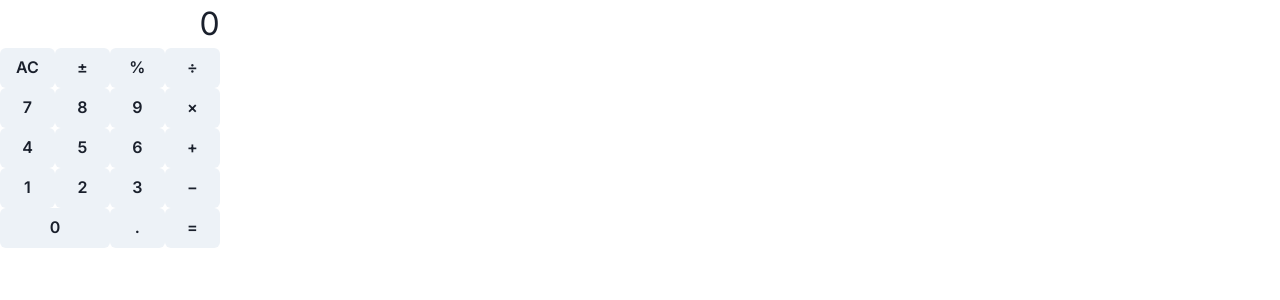
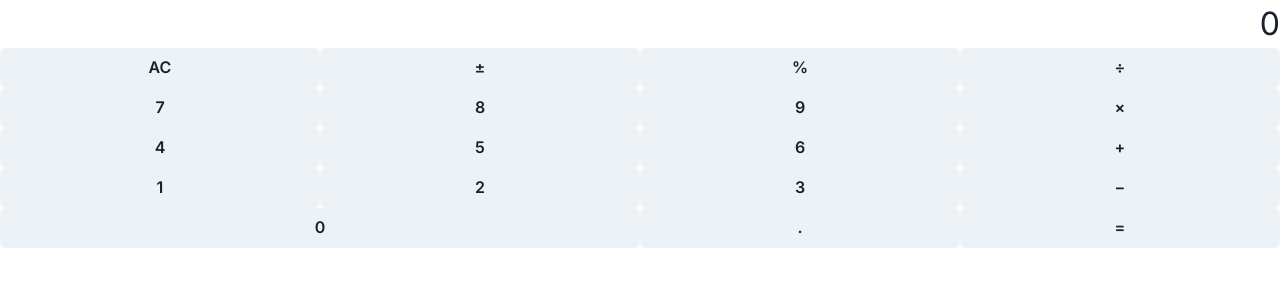
Before and after one commit to notato8dx/calculator, a Next.js app: page / in a window 1280 px wide. Shown: the top 300 px of the page. Built offline with nearby package versions, Linux system fonts and the light colour scheme.

Commit message:
Revert "Make buttons smaller"
This reverts commit 998b90c84ef2bb1a09c77a59190659b8f7999df3.

```diff
--- a/app/page.tsx
+++ b/app/page.tsx
@@ -1,6 +1,6 @@
 'use client'
 
-import { Box, Button, ChakraProvider, Grid, GridItem, Text } from '@chakra-ui/react'
+import { Button, ChakraProvider, Grid, GridItem, Text } from '@chakra-ui/react'
 import { useState } from 'react'
 
 enum Operation { Add, Subtract, Multiply, Divide }
@@ -74,10 +74,9 @@ export default function() {
 
 	return (
 		<ChakraProvider>
-			<Box style={{ width: '219.76px' }}>
 			<Text style={{ fontSize: '200%', textAlign: 'right' }}>{display}</Text>
 
-				<Grid templateColumns='repeat(4, 1fr)' style={{ width: '100%' }}>
+			<Grid templateColumns='repeat(4, 1fr)'>
 				<GridButton onClick={() => {
 					if (shouldClearAll) {
 						operands[1].value = 0
@@ -116,7 +115,6 @@ export default function() {
 					} }
 				)())} symbol='=' />
 			</Grid>
-			</Box>
 		</ChakraProvider>
 	)
 }
```
Lines whose indentation alone changed are shown as unchanged.
